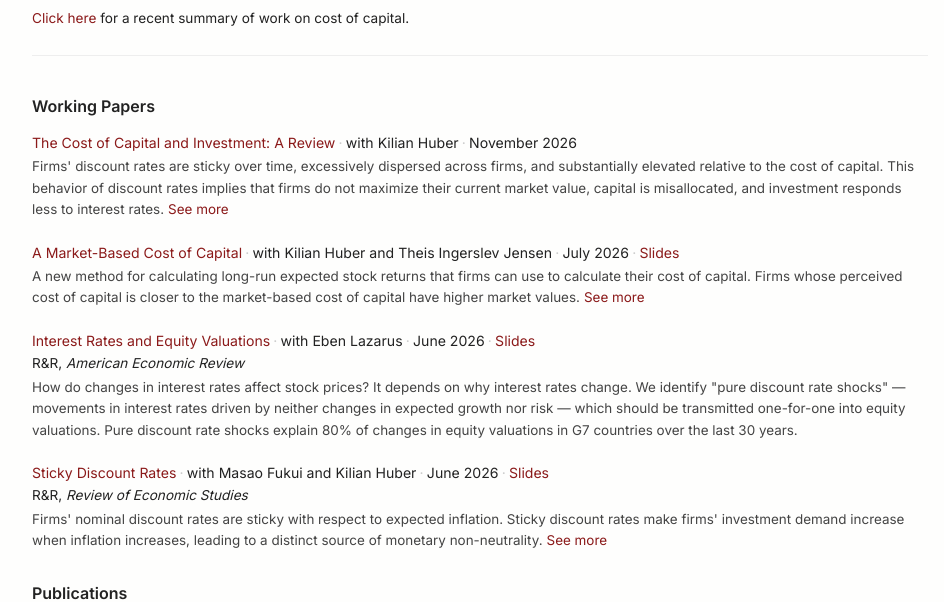
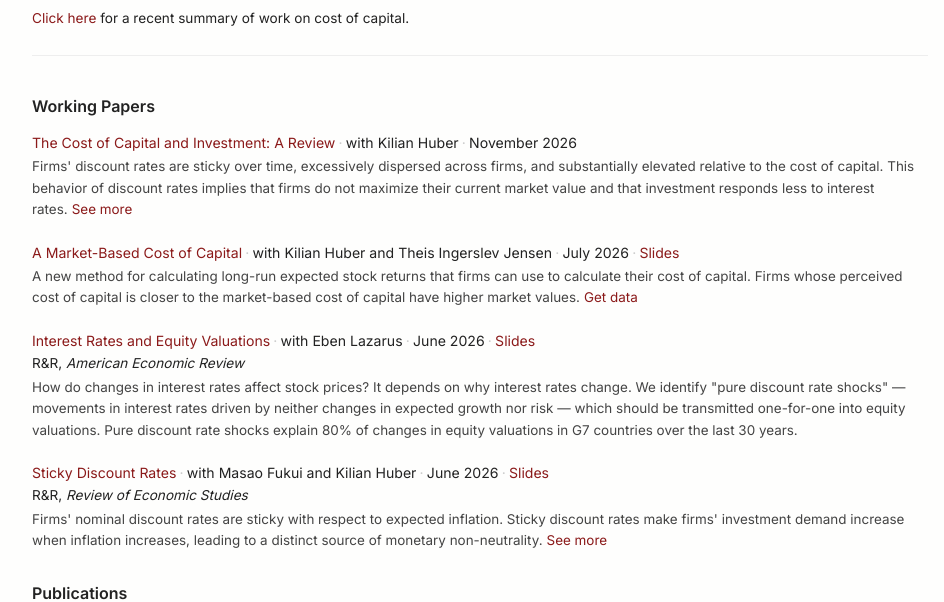
Before and after one commit to nielsgormsen/nielsgormsen.github.io, a plain HTML site: page index.html in a window 1280 px wide. Shown: the part 199-801 px from the top of the page, without its empty margins (160-1104 px from the left). Drawn offline with Linux system fonts and the light colour scheme.

Commit message:
Add files via upload

```diff
--- a/index.html
+++ b/index.html
@@ -193,7 +193,7 @@
       <div class="paper-head">
         <span class="paper-title"><a href="Papers/Gormsen_Huber_Review.pdf" target="_blank">The Cost of Capital and Investment: A Review</a></span><span class="sep">·</span>with <span class="coauthors">Kilian Huber</span><span class="sep">·</span>November 2026
       </div>
-      <div class="paper-abstract">Firms' discount rates are sticky over time, excessively dispersed across firms, and substantially elevated relative to the cost of capital. This behavior of discount rates implies that firms do not maximize their current market value, capital is misallocated, and investment responds less to interest rates.<span class="see-more" onclick="var p=this.closest('.paper');p.classList.toggle('open');this.textContent=p.classList.contains('open')?'See less':'See more'">See more</span></div>
+      <div class="paper-abstract">Firms' discount rates are sticky over time, excessively dispersed across firms, and substantially elevated relative to the cost of capital. This behavior of discount rates implies that firms do not maximize their current market value and that investment responds less to interest rates.<span class="see-more" onclick="var p=this.closest('.paper');p.classList.toggle('open');this.textContent=p.classList.contains('open')?'See less':'See more'">See more</span></div>
       <div class="paper-more">
       <div class="paper-links">See <a href="https://costofcapital.org/" target="_blank">costofcapital.org</a>.</div>
       </div>
@@ -203,7 +203,7 @@
       <div class="paper-head">
         <span class="paper-title"><a href="Papers/Gormsen_Huber_Jensen_MarketBasedCostOfCapital.pdf" target="_blank">A Market-Based Cost of Capital</a></span><span class="sep">·</span>with <span class="coauthors">Kilian Huber</span> and <span class="coauthors">Theis Ingerslev Jensen</span><span class="sep">·</span>July 2026<span class="sep">·</span><a href="Slides/GormsenHuberJensen_slides.pdf" target="_blank">Slides</a>
       </div>
-      <div class="paper-abstract">A new method for calculating long-run expected stock returns that firms can use to calculate their cost of capital. Firms whose perceived cost of capital is closer to the market-based cost of capital have higher market values.<span class="see-more" onclick="var p=this.closest('.paper');p.classList.toggle('open');this.textContent=p.classList.contains('open')?'See less':'See more'">See more</span></div>
+      <div class="paper-abstract">A new method for calculating long-run expected stock returns that firms can use to calculate their cost of capital. Firms whose perceived cost of capital is closer to the market-based cost of capital have higher market values.<span class="see-more" onclick="var p=this.closest('.paper');p.classList.toggle('open');this.textContent=p.classList.contains('open')?'Hide data':'Get data'">Get data</span></div>
       <div class="paper-more">
       <div class="paper-links">Data: <a href="https://www.dropbox.com/scl/fi/e7beuunv0lv59snx9toa9/cost_of_capital_yearly.csv?rlkey=t650xw9t24vv9ybstfb0u9qh8&amp;st=d795jpnv&amp;dl=1" target="_blank">Market-based cost of capital</a>, <a href="https://www.dropbox.com/scl/fi/ko3lu33jp69e0x5acs4io/cf_forecasts_us_yearly.csv?rlkey=t1mmy2almj2mgwx9igil54th6&amp;st=d9mmcv9m&amp;dl=1" target="_blank">cash-flow forecasts (US firms)</a>, <a href="https://www.dropbox.com/scl/fi/j52ibqvqttxggouflj7vb/cf_forecasts_nonus_yearly.csv?rlkey=r97ksjil7w280r246tj5oesdh&amp;st=ef78ao05&amp;dl=1" target="_blank">cash-flow forecasts (international firms)</a></div>
       </div>
```
